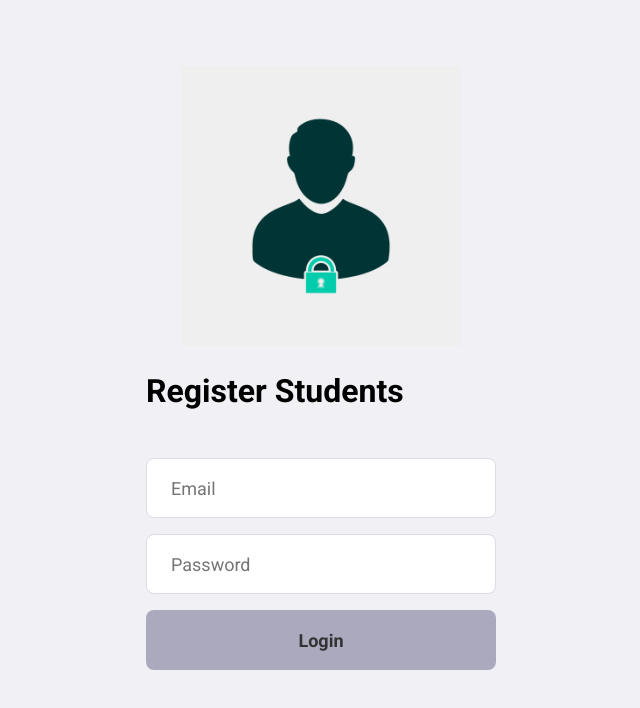
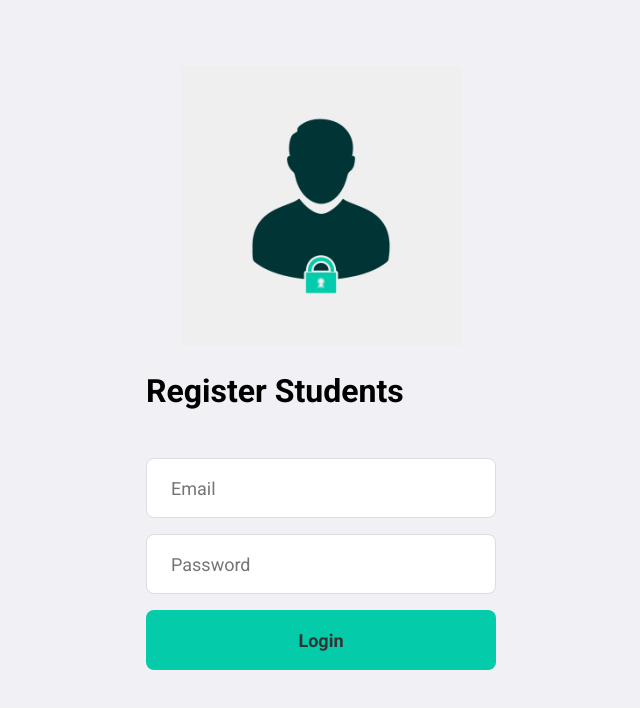
Before and after one commit to gFigueiredoo/Front-React-Students, a React (Create React App) app: page / in a window 1280 px wide. Shown: the top 708 px of the page, without its empty margins (304-944 px from the left). Built offline with nearby package versions, Linux system fonts and the light colour scheme.

Commit message:
Edit global style

```diff
--- a/src/Global.css
+++ b/src/Global.css
@@ -34,7 +34,7 @@ form input {
 .button {
     width: 100%;
     height: 60px;
-    background: #AAA9BD;
+    background: #04cbaa;
     border: 0;
     border-radius: 8px;
     color: #333333;
```
